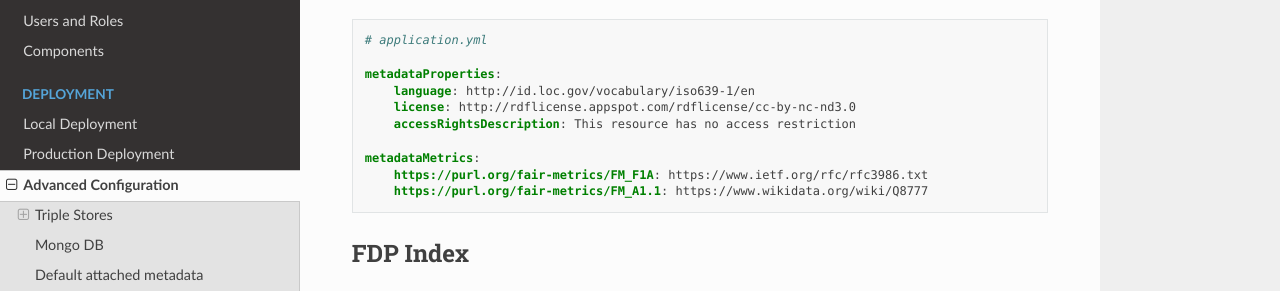
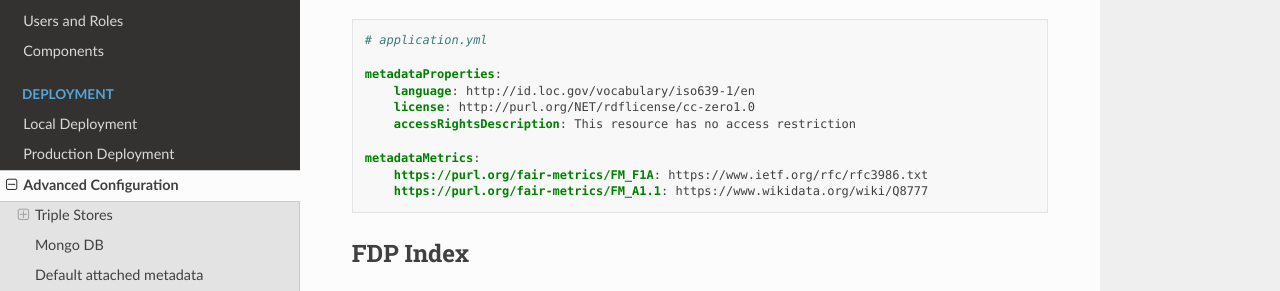
Before and after one commit to FAIRDataTeam/FAIRDataPoint-Docs, a Sphinx documentation site: the page built from docs/deployment/advanced-configuration.rst, in a window 1280 px wide and 900 px high, scrolled down 2405 px. Shown: the part 160-451 px from the top of the window. Built offline with Sphinx 7.4.7 and the Read the Docs theme 3.1.0, drawn with Linux system fonts in a browser that asks for light colours; some of the changed lines change nothing that is shown.

Commit message:
update rdflicense link

```diff
--- a/docs/deployment/advanced-configuration.rst
+++ b/docs/deployment/advanced-configuration.rst
@@ -142,7 +142,7 @@ The default values are listed below, too:
 
     metadataProperties:
         language: http://id.loc.gov/vocabulary/iso639-1/en
-        license: http://rdflicense.appspot.com/rdflicense/cc-by-nc-nd3.0
+        license: http://purl.org/NET/rdflicense/cc-zero1.0
         accessRightsDescription: This resource has no access restriction
 
     metadataMetrics:
```
